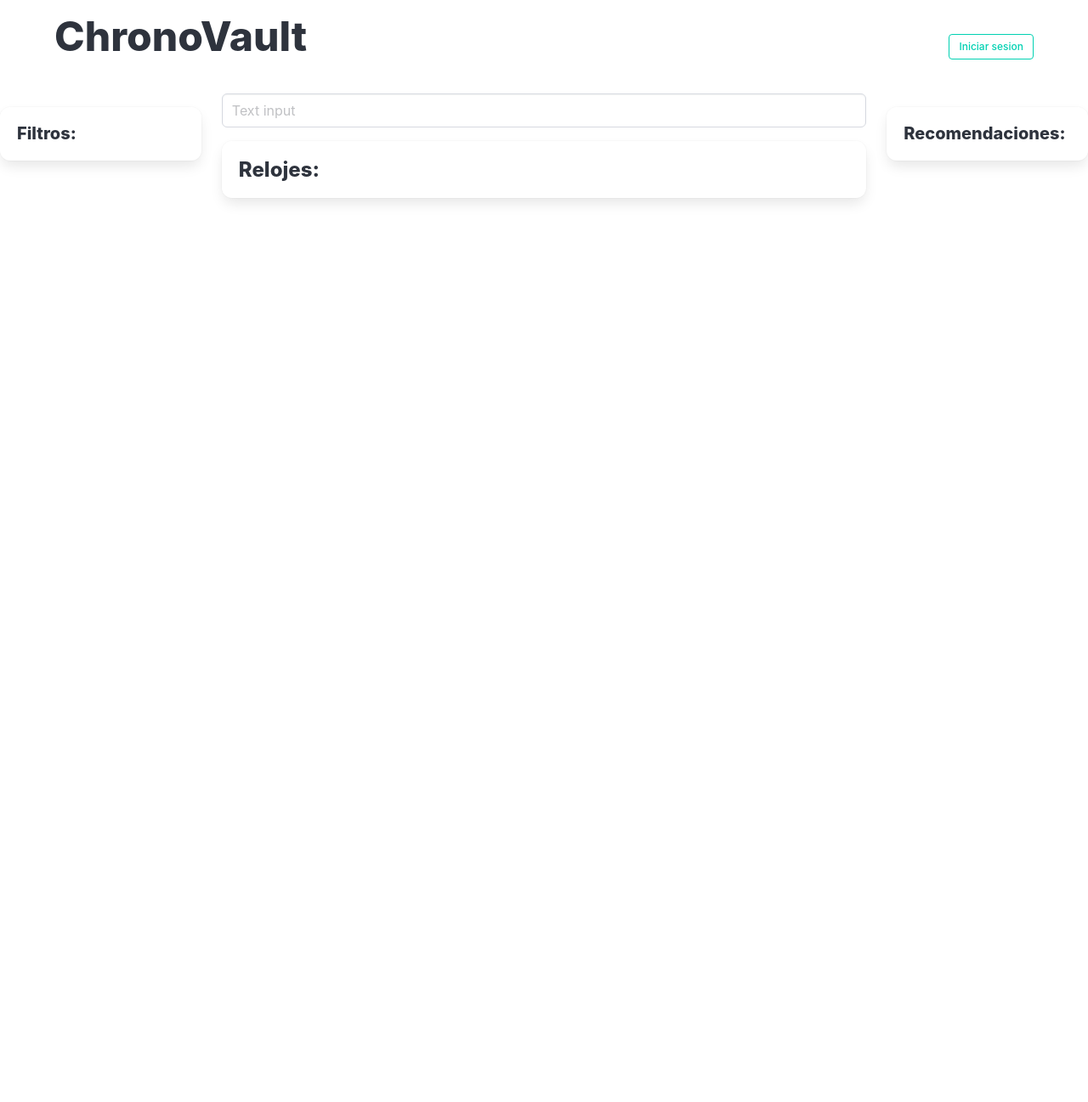
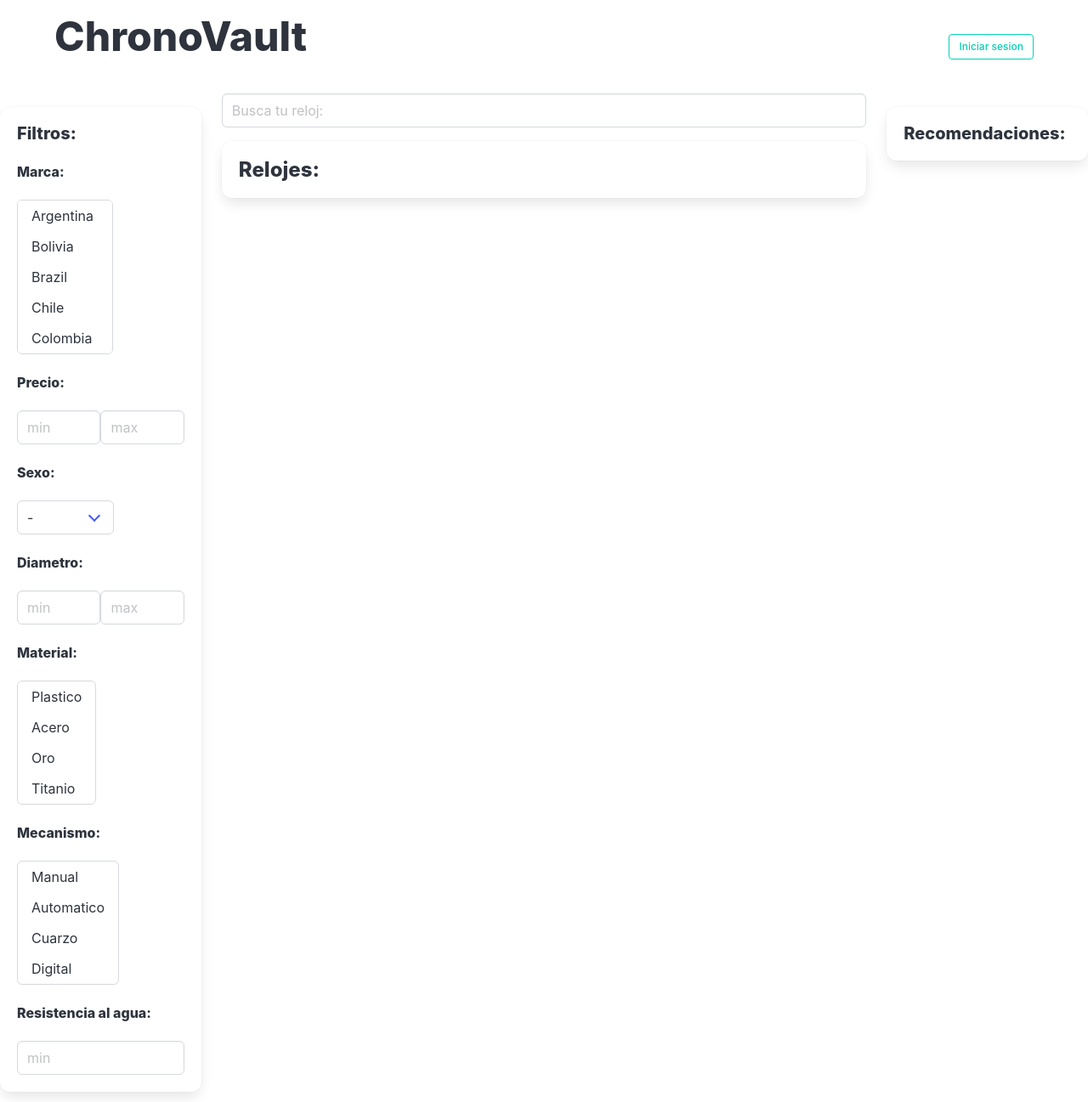
Before and after one commit to MarcoGalante20/Tp-Final, a website: page frontend/index.html in a window 1280 px wide. Shown: the whole page at 85% size. Before the commit the page ends 800 px from the top, so only its background shows below. Drawn offline with nearby package versions, Linux system fonts and the light colour scheme.

Commit message:
Agregue la parte de los filtros (visualmente)

```diff
--- a/frontend/index.html
+++ b/frontend/index.html
@@ -16,11 +16,75 @@
             <div class="column">
                 <div class="box mt-4">
                     <h1 class = "title is-5">Filtros: </h1>
+
+                    <h1 class = "title is-6">Marca: </h1>
+                    <div class="select is-multiple block">
+                        <select multiple size = 5>
+                            <option value="Argentina">Argentina</option>
+                            <option value="Bolivia">Bolivia</option>
+                            <option value="Brazil">Brazil</option>
+                            <option value="Chile">Chile</option>
+                            <option value="Colombia">Colombia</option>
+                            <option value="Ecuador">Ecuador</option>
+                            <option value="Guyana">Guyana</option>
+                            <option value="Paraguay">Paraguay</option>
+                            <option value="Peru">Peru</option>
+                            <option value="Suriname">Suriname</option>
+                            <option value="Uruguay">Uruguay</option>
+                            <option value="Venezuela">Venezuela</option>
+                        </select>
+                    </div>
+
+                    <h1 class="title is-6">Precio: </h1>
+                    <div class="container is-flex block">
+                        <input class="input" type="number" placeholder="min">
+                        <input class="input" type="number" placeholder="max">
+                    </div>
+
+                    <h1 class = "title is-6">Sexo: </h1>
+                    <div class="select block">
+                        <select>
+                            <option value="">-</option>
+                            <option value="H">Hombre</option>
+                            <option value="M">Mujer</option>
+                        </select>
+                    </div>
+
+                    <h1 class = "title is-6">Diametro: </h1>
+                    <div class="container is-flex block">
+                        <input class="input" type="number" placeholder="min">
+                        <input class="input" type="number" placeholder="max">
+                    </div>
+
+                    <h1 class = "title is-6">Material: </h1>
+                    <div class="select is-multiple block">
+                        <select multiple size="4">
+                            <option value="plastico">Plastico</option>
+                            <option value="acero">Acero</option>
+                            <option value="oro">Oro</option>
+                            <option value="titanio">Titanio</option>
+                        </select>
+                    </div>
+
+                    <h1 class = "title is-6">Mecanismo: </h1>
+                    <div class="select is-multiple block">
+                        <select multiple size="4">
+                            <option value="manual">Manual</option>
+                            <option value="automatico">Automatico</option>
+                            <option value="cuarzo">Cuarzo</option>
+                            <option value="digital">Digital</option>
+                        </select>
+                    </div>
+
+                    <h1 class = "title is-6">Resistencia al agua: </h1>
+                    <div class="container block">
+                        <input class="input" type="number" placeholder="min">
+                    </div>
                 </div>
             </div>
 
             <div class="column is-three-fifths">
-                <input class="input" type="text" placeholder="Text input" />
+                <input class="input" type="text" placeholder="Busca tu reloj: " />
                 <div class="box mt-4">
                     <h1 class = "title is-4">Relojes: </h1>
                 </div>
```
